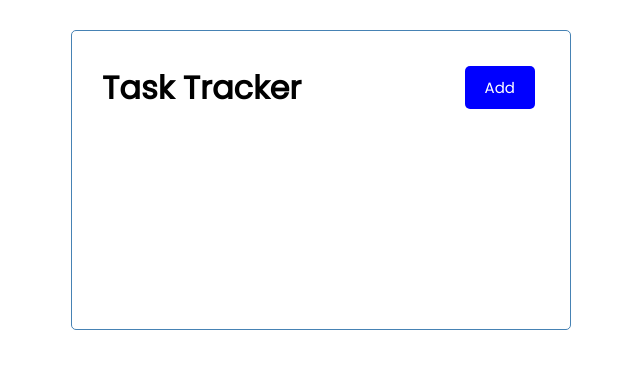
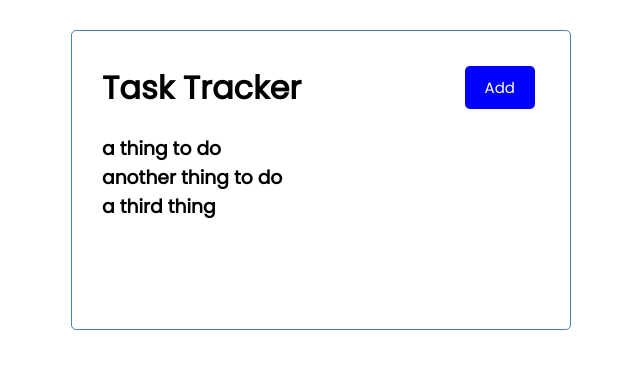
Before and after one commit to Nelson-Delpozo/react-task-manager, a React (Create React App) app: page / in a window 1280 px wide. Shown: the top 368 px of the page, without its empty margins (319-959 px from the left). Built offline with nearby package versions, Linux system fonts and the light colour scheme.

Commit message:
adding tasks

```diff
--- a/src/App.js
+++ b/src/App.js
@@ -1,12 +1,14 @@
 import Header from "./components/Header";
+import Tasks from "./components/Tasks";
 
 function App() {
 
-  return (
-    <div className="container">
-      <Header />
-    </div>
-  );
+    return (
+        <div className="container">
+            <Header/>
+            <Tasks/>
+        </div>
+    );
 }
 
 export default App;
--- a/src/components/Button.js
+++ b/src/components/Button.js
@@ -1,4 +1,10 @@
 const Button = ({color, text}) => {
-    return <button style={{backgroundColor: color}} className="btn">{text}</button>
+
+
+    function onClick() {
+        console.log("hello")
+    }
+
+    return <button onClick={onClick} style={{backgroundColor: color}} className="btn">{text}</button>
 }
 export default Button
--- /dev/null
+++ b/src/components/Tasks.js
@@ -0,0 +1,34 @@
+const tasks = [
+
+    {
+        id: 1,
+        text: 'a thing to do',
+        day: 'June 15th @ 2:45p',
+        reminder: true
+    },
+    {
+        id: 2,
+        text: 'another thing to do',
+        day: 'June 16th @ 3:45p',
+        reminder: true
+    },
+    {
+        id: 3,
+        text: 'a third thing',
+        day: 'June 17th @ 5:15p',
+        reminder: true
+    }
+]
+
+const Tasks = () => {
+    return (
+        <>
+            {tasks.map((task) => (
+                // <Task key={index} task={task} onDelete={onDelete} onToggle={onToggle} />
+                <h3>{task.text}</h3>
+            ))}
+        </>
+    )
+}
+
+export default Tasks
```
